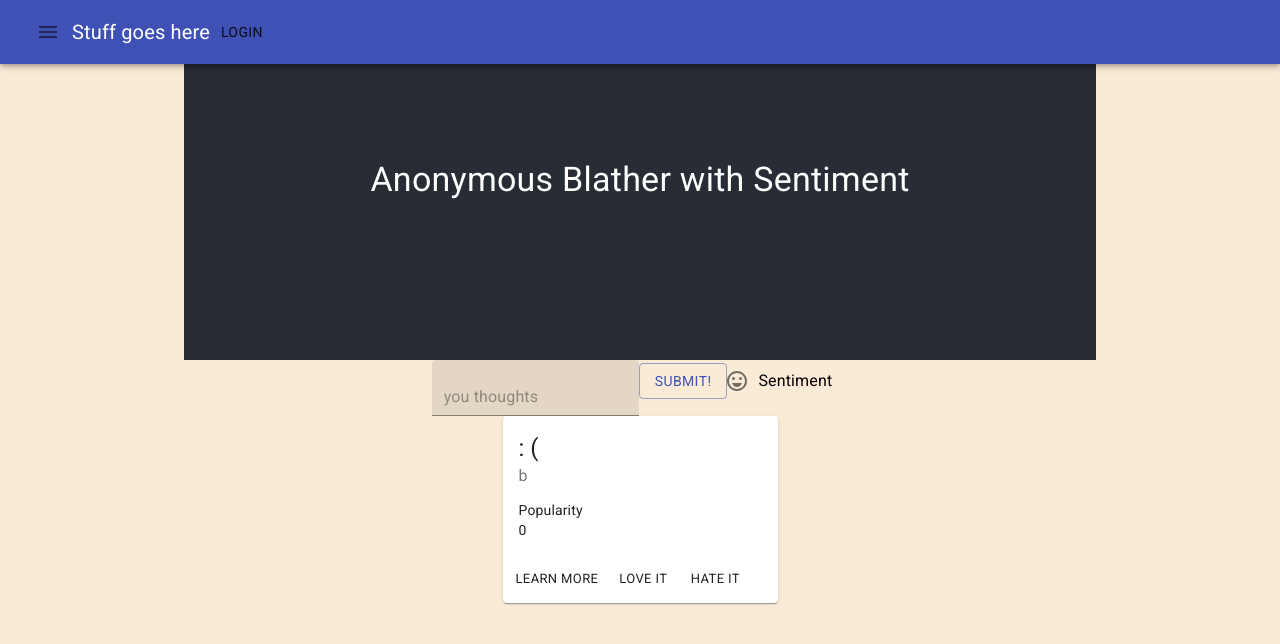
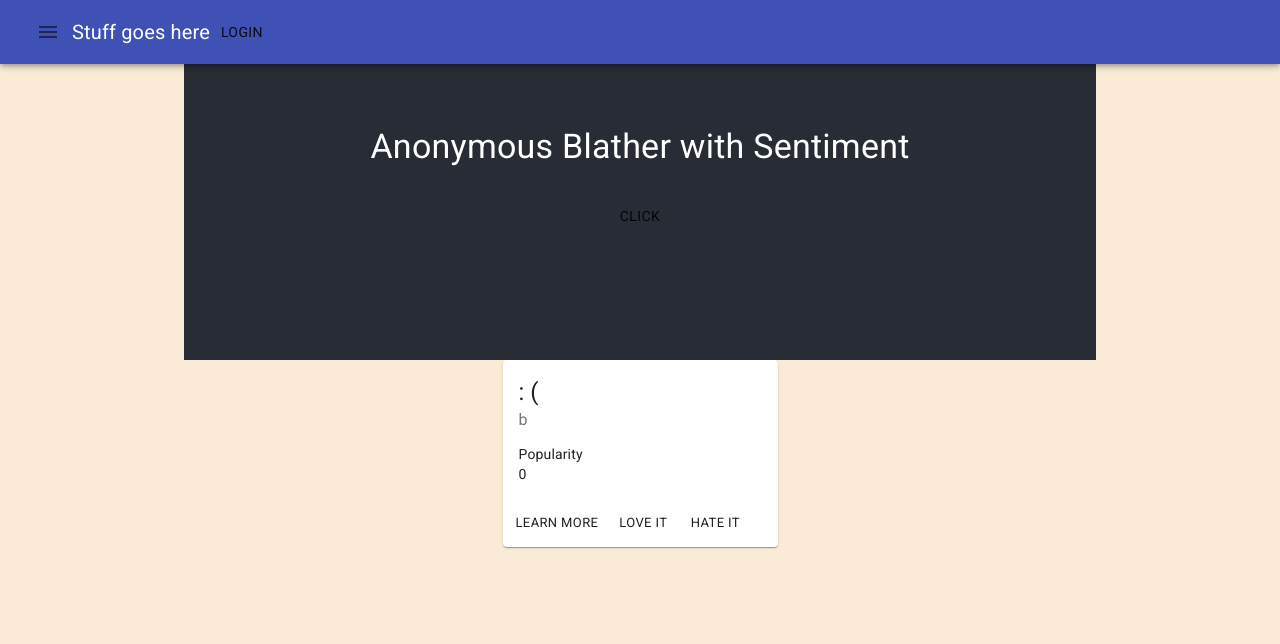
Before and after one commit to andyf016/ghost-frontend, a React (Create React App) app: page / in a window 1280 px wide. Shown: the top 644 px of the page. Built offline with nearby package versions, Linux system fonts and the light colour scheme; no server answers.

Commit message:
show and hide post form onclick

```diff
--- a/src/App.js
+++ b/src/App.js
@@ -44,7 +44,7 @@ const useStyles = makeStyles({
 
 
 function App() {
-
+  const [showPostForm, setShowPostForm] = useState(false)
   const [posts, setPosts] = useState([
     {
       body: ": (",
@@ -85,11 +85,11 @@ const handleAdd = (task) => {
         <div className='container'>
           <header className='App-header'>
           <TopBar />
-          <Header />
+          <Header onAdd={() => setShowPostForm(!showPostForm)}/>
           </header>
-          <div className='Post-form'>
+          {showPostForm && <div className='Post-form'>
           <PostForm onAdd={handleAdd}/>
-          </div>
+          </div>}
           <div className='Post-card'>
           <Posts posts={posts} onDown={handleDownVote} onUp={handleUpVote}/>
           </div>
--- a/src/components/Header.js
+++ b/src/components/Header.js
@@ -1,15 +1,16 @@
-
-
 import Typography from "@material-ui/core/Typography";
 import Container from "@material-ui/core/Container";
+import Button from "@material-ui/core/Button"
 import "fontsource-roboto";
 
-const Header = () => {
+const Header = ({onAdd}) => {
     return (
         <Container maxWidth='md'>
         <Typography variant="h4">
            Anonymous Blather with Sentiment
         </Typography>
+        <br/>
+        <Button onClick={onAdd}>Click</Button>
         </Container>
     )
 }
```
